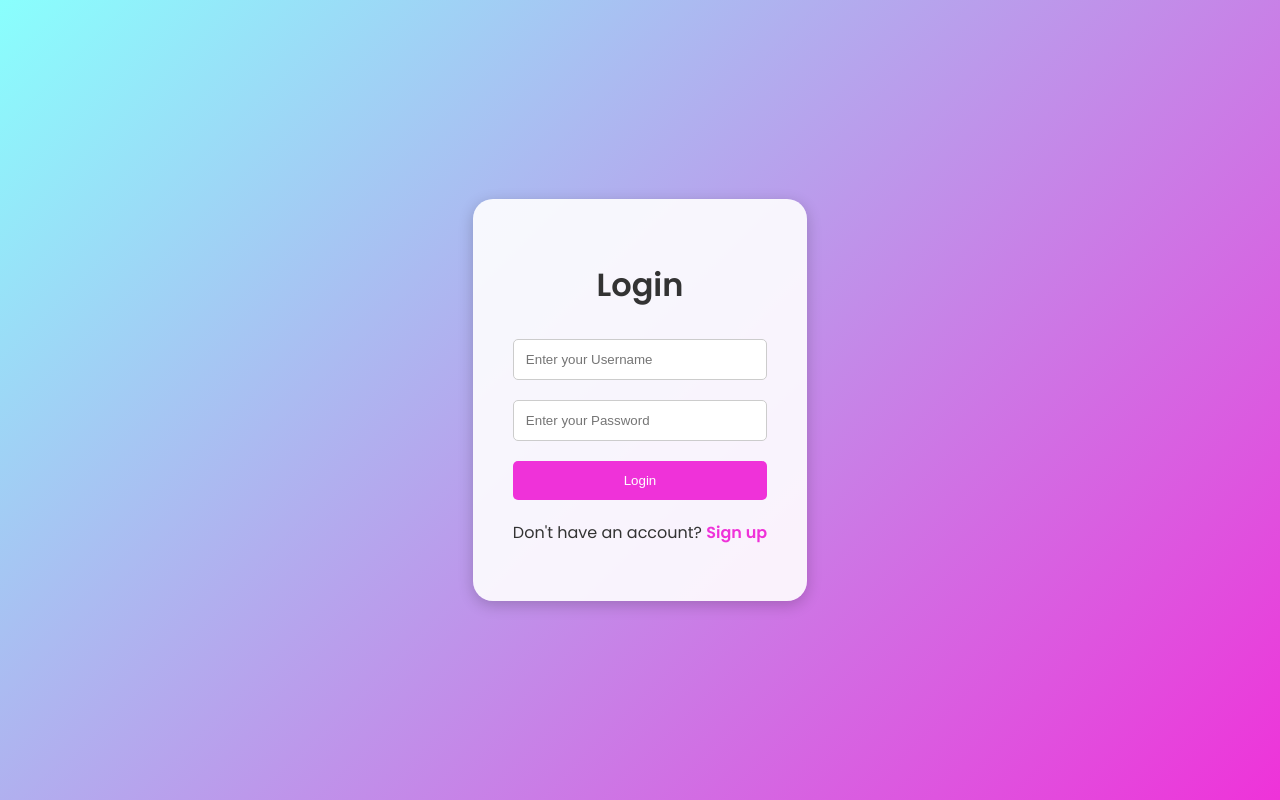
After one commit to Hassaan85/HousePricePrediction, a Flask app: template House-price-prediction/templates/login.html in a window 1280 px wide. The commit adds this page. Run offline with Flask 3, Linux system fonts and the light colour scheme; the template is opened without the code that fills it, so the values that code supplies are empty; parts of the project's set-up code (start-up, migrations or seed data) failed here and were passed over.

Commit message:
Add files via upload

```diff
--- /dev/null
+++ b/House-price-prediction/templates/login.html
@@ -0,0 +1,118 @@
+<!DOCTYPE html>
+<html lang="en">
+<head>
+    <meta charset="UTF-8">
+    <meta http-equiv="X-UA-Compatible" content="IE=edge">
+    <meta name="viewport" content="width=device-width, initial-scale=1.0">
+    <title>Login</title>
+    <link href="https://fonts.googleapis.com/css2?family=Poppins:wght@400;600&display=swap" rel="stylesheet">
+    <style>
+        body {
+            margin: 0;
+            padding: 0;
+            font-family: 'Poppins', sans-serif;
+            background: linear-gradient(135deg, #89fffd, #ef32d9);
+            height: 100vh;
+            display: flex;
+            justify-content: center;
+            align-items: center;
+        }
+
+        .register_page {
+            display: flex;
+            justify-content: center;
+            align-items: center;
+            background-color: rgba(255, 255, 255, 0.9);
+            border-radius: 20px;
+            box-shadow: 0 4px 15px rgba(0, 0, 0, 0.2);
+            padding: 40px;
+        }
+
+        .form {
+            text-align: center;
+        }
+
+        h1 {
+            color: #333;
+            font-size: 2rem;
+            margin-bottom: 20px;
+        }
+
+        form input[type="text"],
+        form input[type="password"] {
+            width: 100%;
+            padding: 12px;
+            margin: 10px 0;
+            border: 1px solid #ccc;
+            border-radius: 5px;
+            box-sizing: border-box;
+        }
+
+        .submit {
+            width: 100%;
+            padding: 12px;
+            margin-top: 10px;
+            background-color: #ef32d9;
+            color: white;
+            border: none;
+            border-radius: 5px;
+            cursor: pointer;
+            transition: background-color 0.3s ease;
+        }
+
+        .submit:hover {
+            background-color: #f7797d;
+        }
+
+        p {
+            margin-top: 20px;
+            color: #333;
+        }
+
+        p a {
+            color: #ef32d9;
+            text-decoration: none;
+            font-weight: 600;
+        }
+
+        p a:hover {
+            text-decoration: underline;
+        }
+
+        /* Prediction button in top right corner */
+        .prediction-btn {
+            position: fixed;
+            top: 20px;
+            right: 20px;
+            background-color: #ef32d9;
+            color: white;
+            padding: 10px 20px;
+            border: none;
+            border-radius: 5px;
+            cursor: pointer;
+            font-weight: 600;
+            text-decoration: none;
+            transition: background-color 0.3s ease;
+        }
+
+        .prediction-btn:hover {
+            background-color: #f7797d;
+        }
+
+    </style>
+</head>
+<body>
+
+    <div class="register_page">
+        <div class="form">
+            <h1>Login</h1>
+            <form action="{{ url_for('login') }}" method="POST">
+                <input type="text" name="username" placeholder="Enter your Username" required><br>
+                <input type="password" name="password" placeholder="Enter your Password" required><br>
+                <input type="submit" value="Login" class="submit">
+            </form>
+            <p>Don't have an account? <a href="{{ url_for('signup') }}">Sign up</a></p>
+        </div>
+    </div>
+</body>
+</html>
```
Also changed, not shown: House-price-prediction/templates/index.html (+23 -0 lines), House-price-prediction/templates/signup.html (added, +97 -0 lines).
